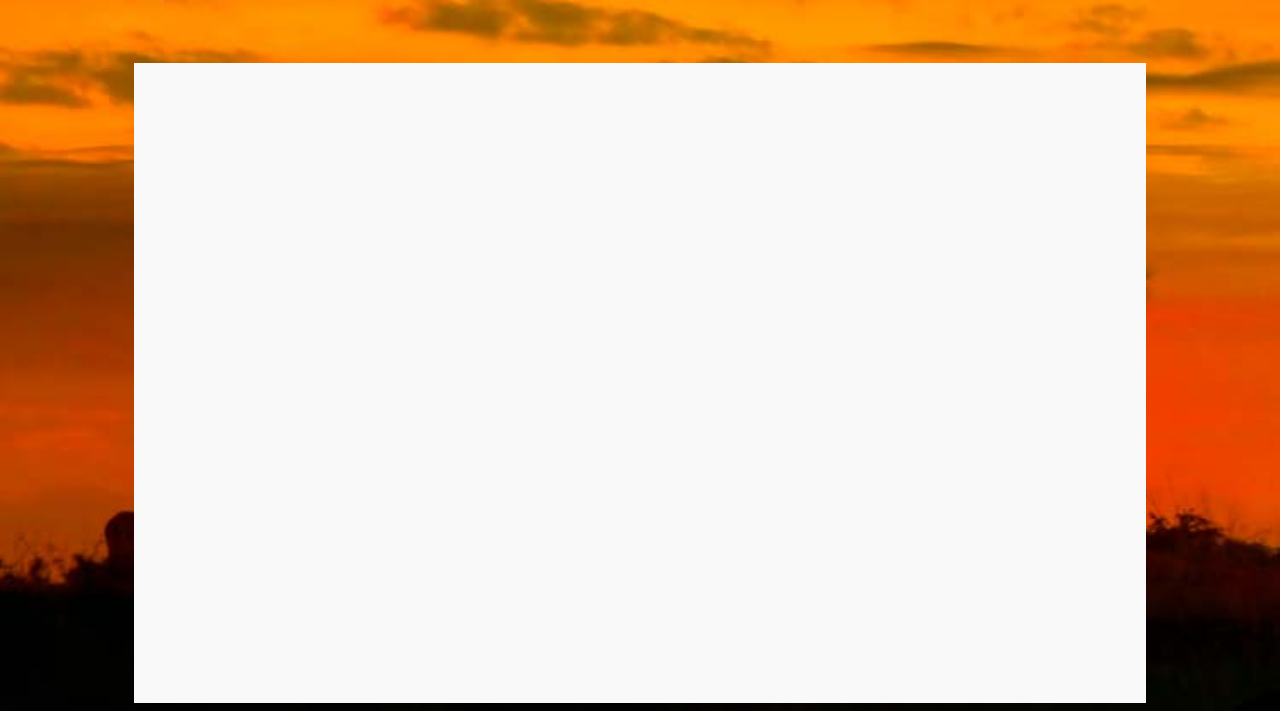
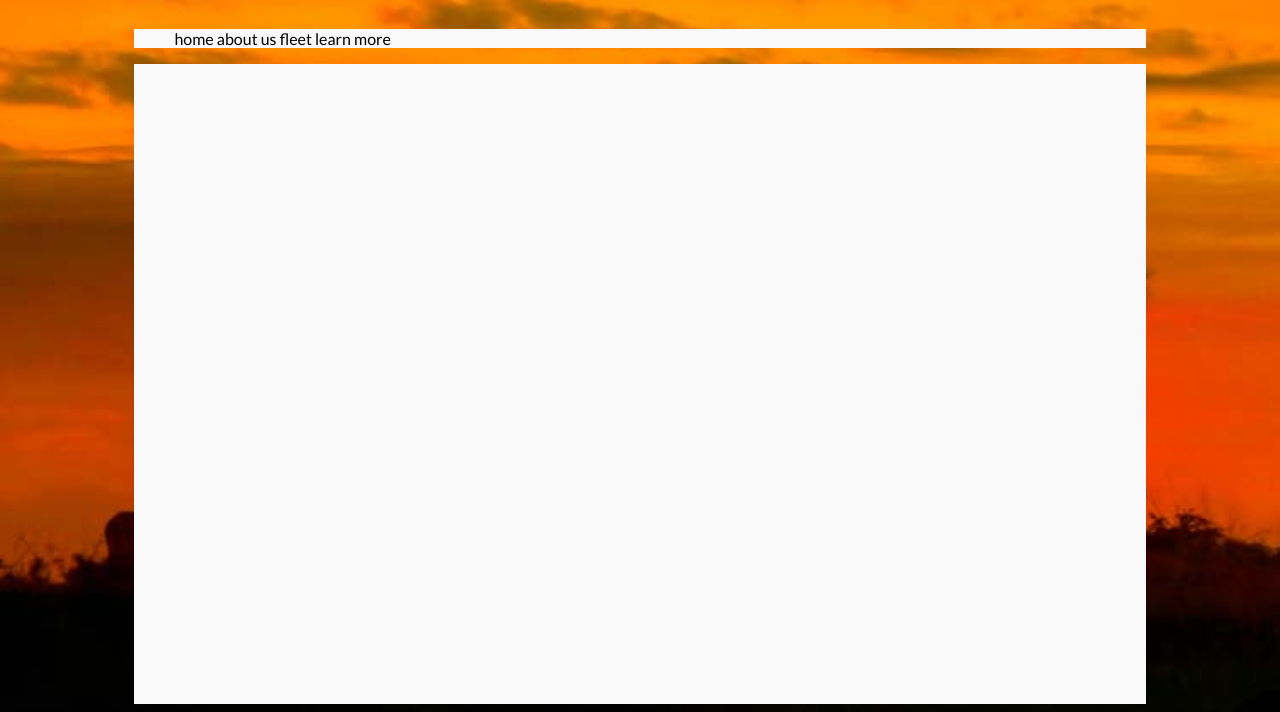
Before and after one commit to nogayoutub/nogayoutub.github.io, a plain HTML site: page index.html in a window 1280 px wide. Shown: the part 96-808 px from the top of the page. Drawn offline with Linux system fonts and the light colour scheme.

Commit message:
Add files via upload

```diff
--- a/index.html
+++ b/index.html
@@ -14,7 +14,15 @@
         <div style="height: 10vh; width: 100%;">
             <h1 style="text-align: left; font-size: 43px; margin-left: 20px;" data-pg-ia='{"l":[{"trg":"now","a":"fadeInUp"}]}'>Africana Virtual Airways</h1>
         </div>
-        <div class="pg-empty-placeholder" style="width: 80%; height: 80vh; margin-top: 4%; margin-left: 10%; background-color: #f9f9f9;"></div>
+        <div style="width: 80%; margin-left: 10%; background-color: #f9f9f9; height: 20%;">
+            <ul>
+                <li style="display: inline;">home</li>
+                <li style="display: inline;">about us</li>
+                <li style="display: inline;">fleet</li>
+                <li style="display: inline;">learn more</li>
+            </ul>
+        </div>
+        <div class="pg-empty-placeholder" style="width: 80%; height: 80vh; margin-top: 1%; margin-left: 10%; background-color: #f9f9f9;"></div>
         <script type="text/javascript" src="https://use.fontawesome.com/releases/v5.12.1/js/all.js"></script>
         <script type="text/javascript" src="pgia/lib/pgia.js"></script>
     </body>
```
